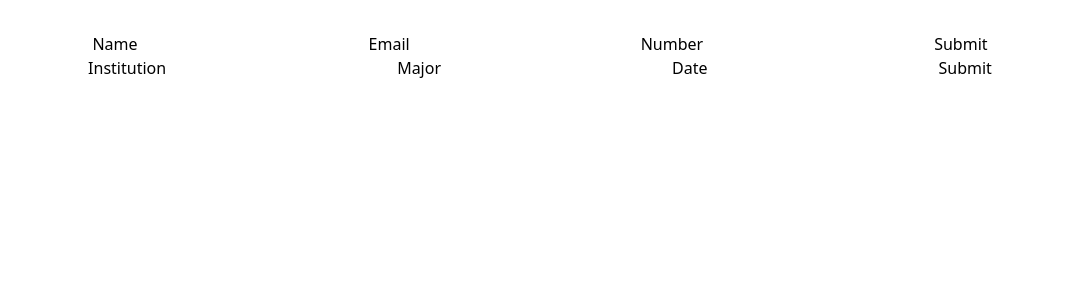
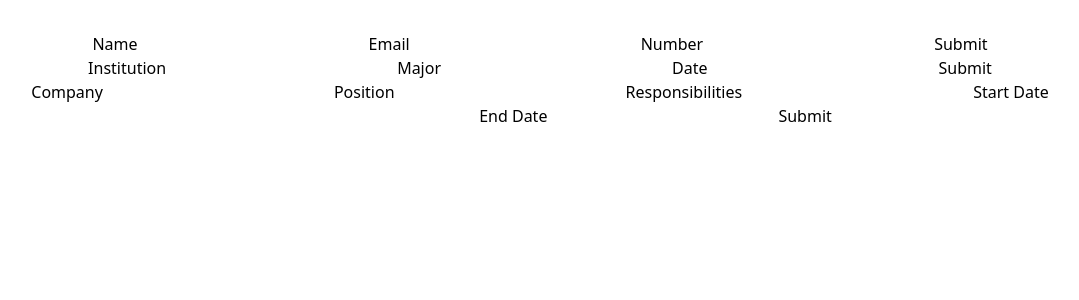
Before and after one commit to Mikalizcool/CV-Application, a React (Vite) app in the folder cv-application/: page / in a window 1280 px wide. Shown: the top 300 px of the page, without its empty margins (100-1179 px from the left). Built offline with nearby package versions, Linux system fonts and the light colour scheme.

Commit message:
feat: add input form elements

```diff
--- a/cv-application/src/App.jsx
+++ b/cv-application/src/App.jsx
@@ -5,6 +5,8 @@ import './App.css'
 
 import General from './components/General'
 import Education from './components/Education'
+import Work from './components/Work'
+
 function App() {
   const [count, setCount] = useState(0)
 
@@ -12,6 +14,7 @@ function App() {
     <>
       <General />
       <Education />
+      <Work />
     </>
   )
 }
--- a/cv-application/src/components/Work.jsx
+++ b/cv-application/src/components/Work.jsx
@@ -0,0 +1,59 @@
+import { useState } from "react";
+
+function Work () {
+    const [company, setCompany] = useState("");
+    const [position, setPosition] = useState("");
+    const [responsibilities, setResponsibilities] = useState("");
+    const [startDate, setStartDate] = useState("");
+    const [endDate, setEndDate] = useState("");
+
+    return (
+        <>
+            <form>
+                <label for="company">Company</label>
+                <input
+                type="text"
+                name="company"
+                id="company"
+                value={company}
+                onChange={(event)=>setCompany(event.target.value)}
+                />
+
+                <label for="position">Position</label>
+                <input
+                type="text"
+                name="position"
+                id="position"
+                value={position}
+                onChange={(event)=>setPosition(event.target.value)}
+                />
+                <label for="responsibilities">Responsibilities</label>
+                <input
+                type="text"
+                name="responsibilities"
+                id="responsibilities"
+                value={responsibilities}
+                onChange={(event)=>setResponsibilities(event.target.value)}
+                />
+                <label for="startDate">Start Date</label>
+                <input
+                type="text"
+                name="startDate"
+                id="startDate"
+                value={startDate}
+                onChange={(event)=>setStartDate(event.target.value)}
+                />
+                <label for="endDate">End Date</label>
+                <input
+                type="text"
+                name="endDate"
+                id="endDate"
+                value={endDate}
+                onChange={(event)=>setEndDate(event.target.value)}
+                />
+                <input type="submit" value="Submit"></input>
+            </form>
+        </>
+    )
+}
+export default Work;
```
